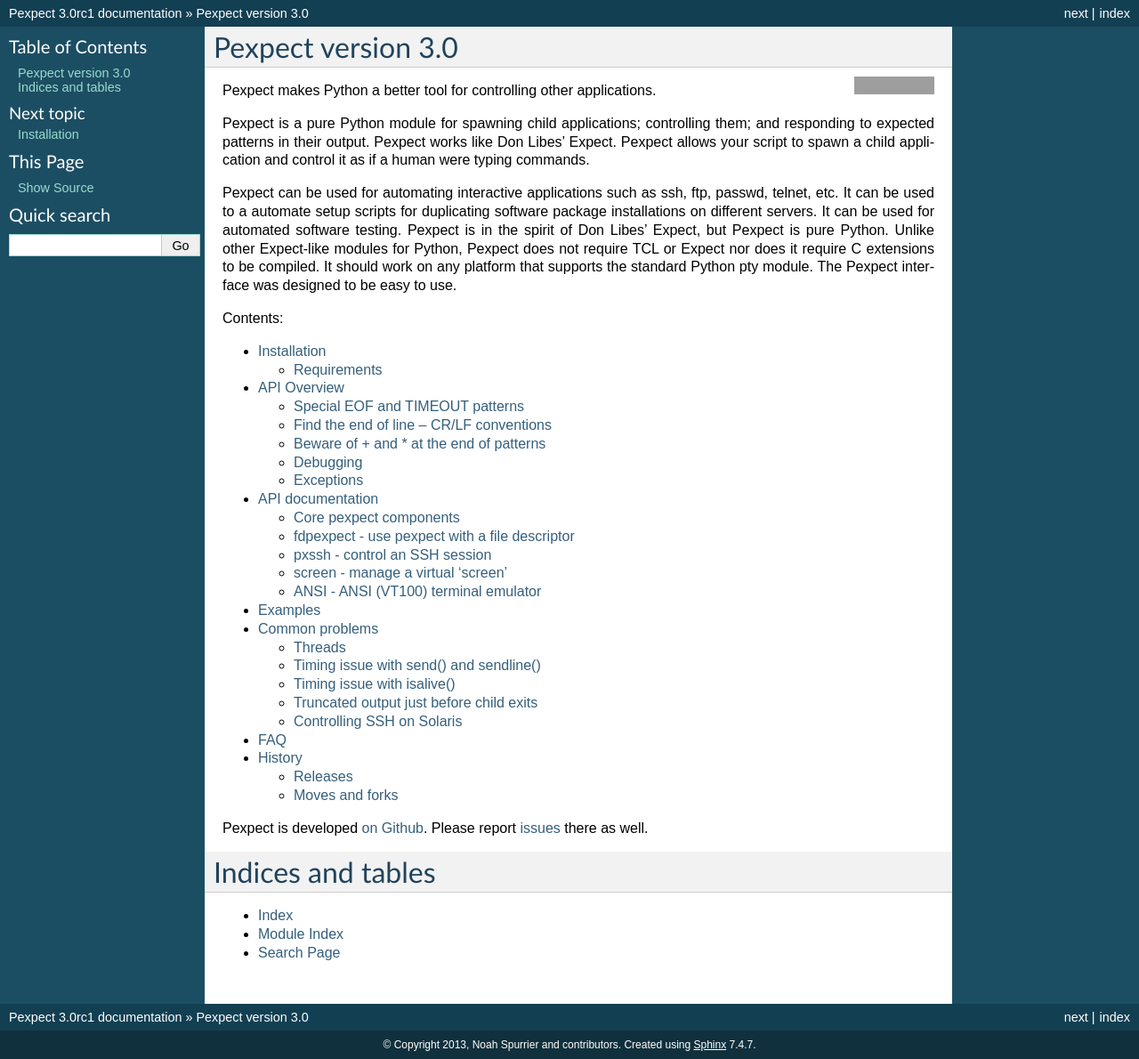
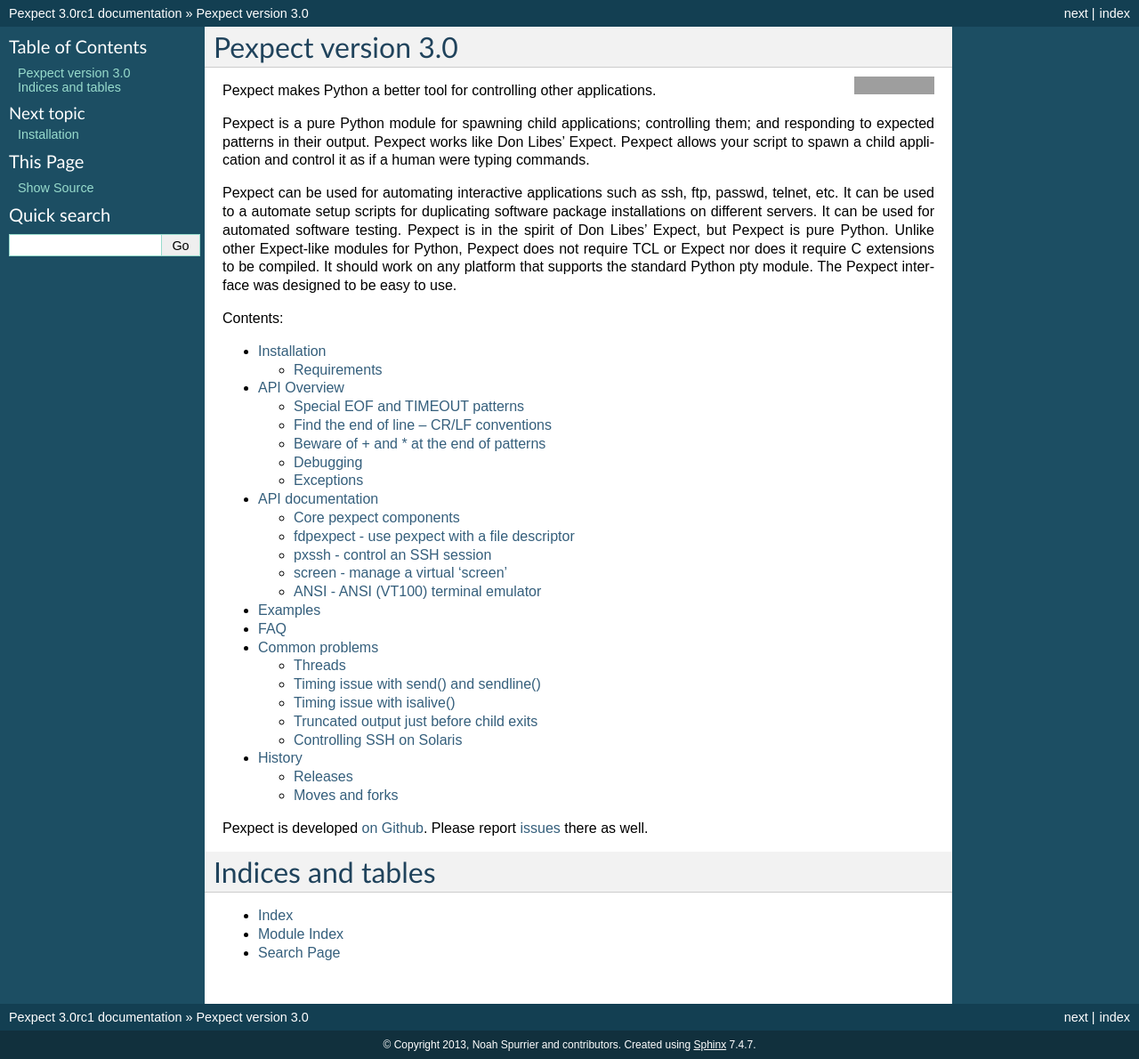
Before and after one commit to pexpect/pexpect, a Sphinx documentation site: the page built from doc/index.rst, in a window 1280 px wide. Shown: the whole page at 89% size. Built offline with Sphinx 7.4.7, drawn with Linux system fonts in a browser that asks for light colours; grey boxes are pictures that could not be loaded.

```diff
--- a/doc/index.rst
+++ b/doc/index.rst
@@ -34,8 +34,8 @@ Contents:
    overview
    api/index
    examples
+   FAQ
    commonissues
-   FAQ
    history
 
 Pexpect is developed `on Github <http://github.com/pexpect/pexpect>`_. Please
```
